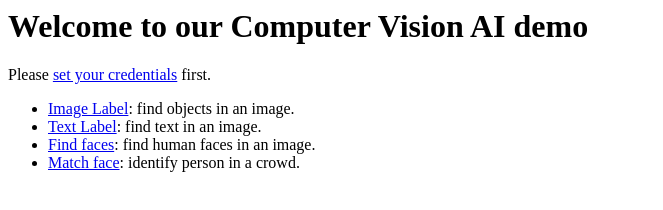
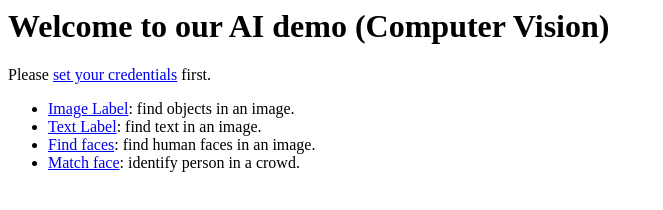
Before and after one commit to imacks/imacks.github.io, a plain HTML site: page cvdemo/index.html in a window 1280 px wide. Shown: the whole page, without its empty margins (0-663 px from the left). Drawn offline with Linux system fonts and the light colour scheme.

Commit message:
Changed index title

```diff
--- a/cvdemo/index.html
+++ b/cvdemo/index.html
@@ -1,4 +1,4 @@
-<h1>Welcome to our Computer Vision AI demo</h1>
+<h1>Welcome to our AI demo (Computer Vision)</h1>
 <p>Please <a href="javascript:setCredential()">set your credentials</a> first.</p>
 <ul>
     <li><a href="labelpredict.html">Image Label</a>: find objects in an image.</li>
```
